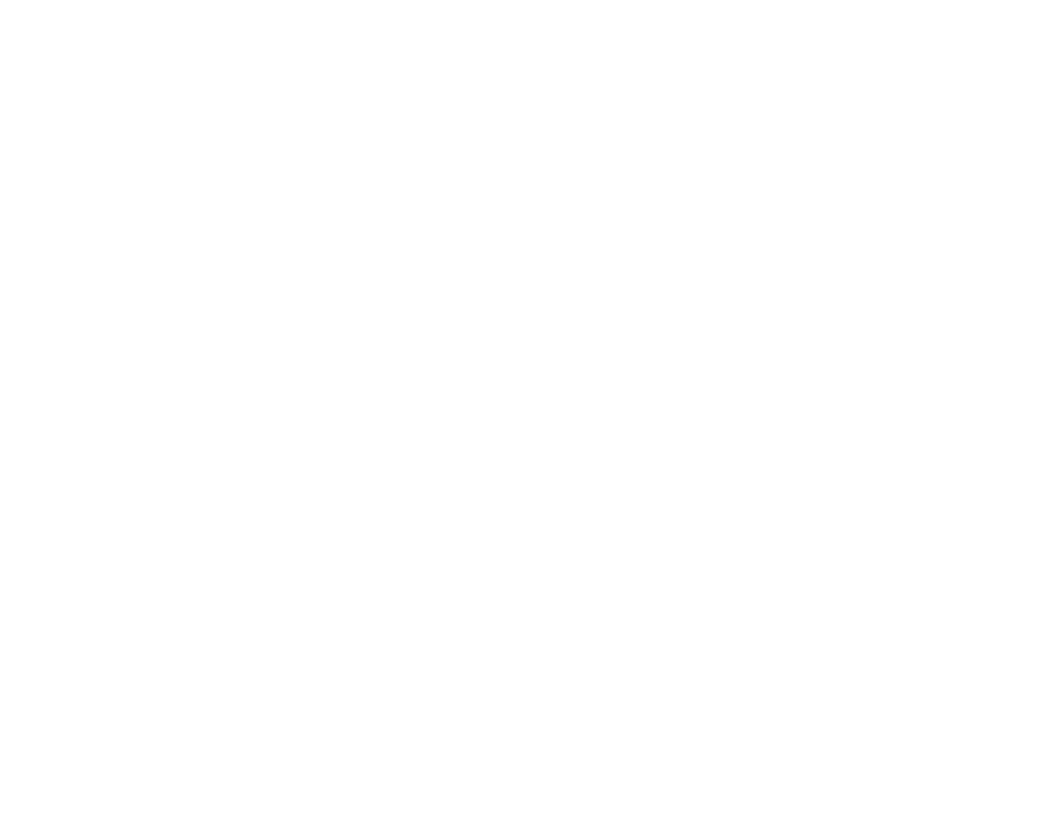
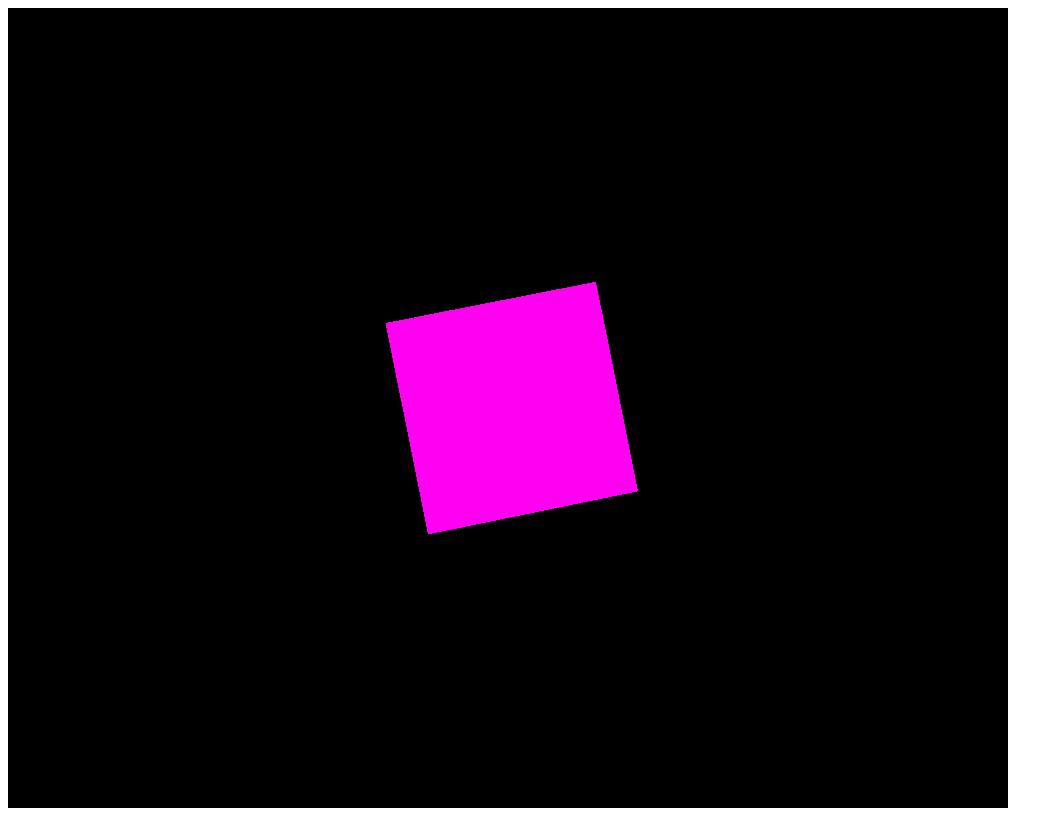
Before and after one commit to patspeiser/arena, a React app: page index.html in a window 1280 px wide. Shown: the whole page, without its empty margins (0-1063 px from the left). Built offline with nearby package versions, Linux system fonts and the light colour scheme.

Commit message:
cube of dreams spins!

```diff
--- a/index.html
+++ b/index.html
@@ -5,7 +5,7 @@
 		<!-- scripts built -->
 	</head>
 	<body>
-		<div id="three">
+		<div id="arena">
 		</div>
 		<script type="text/javascript" src="bundle.js"></script>
 	</body>
```
Also changed, not shown: src/build/arena.js, src/build/index.js, 2 other files.
